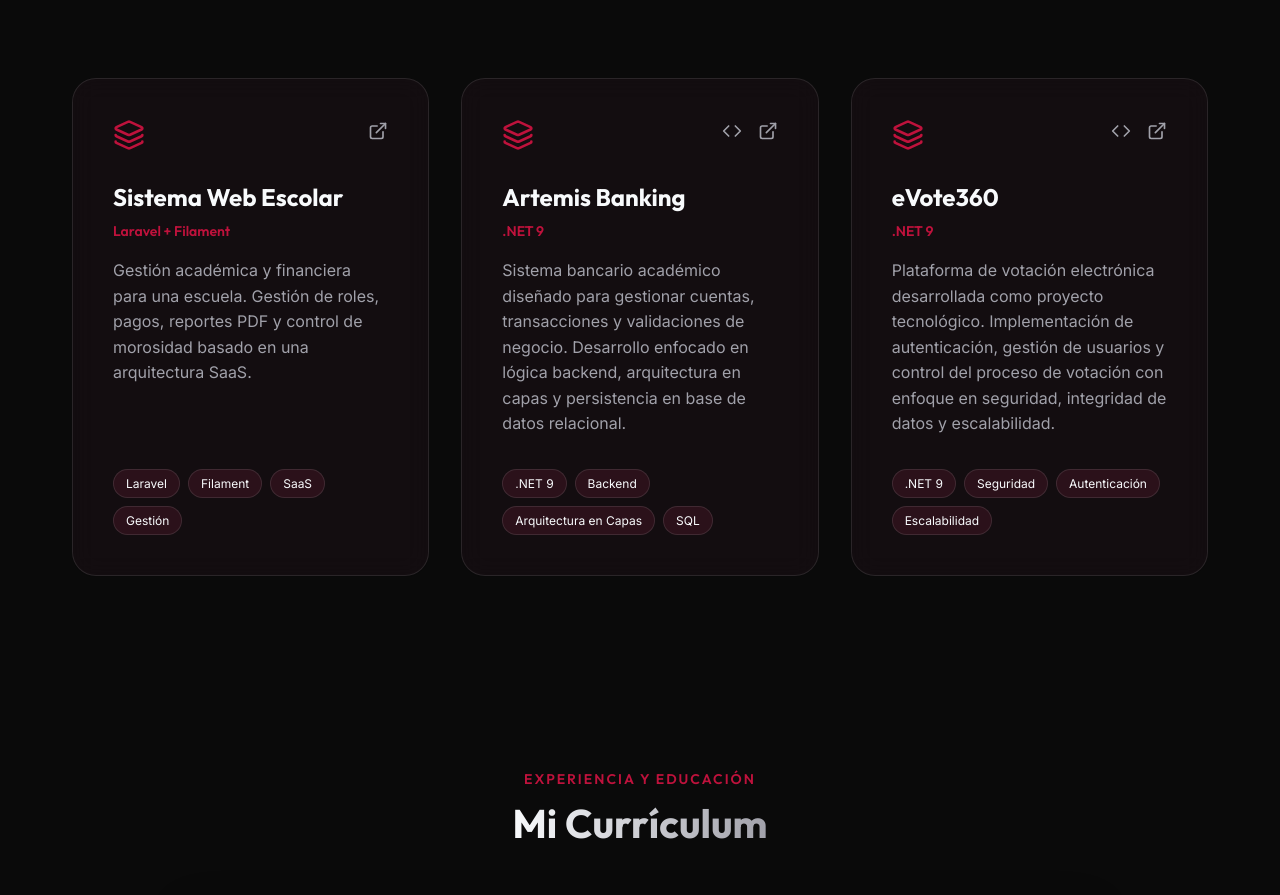
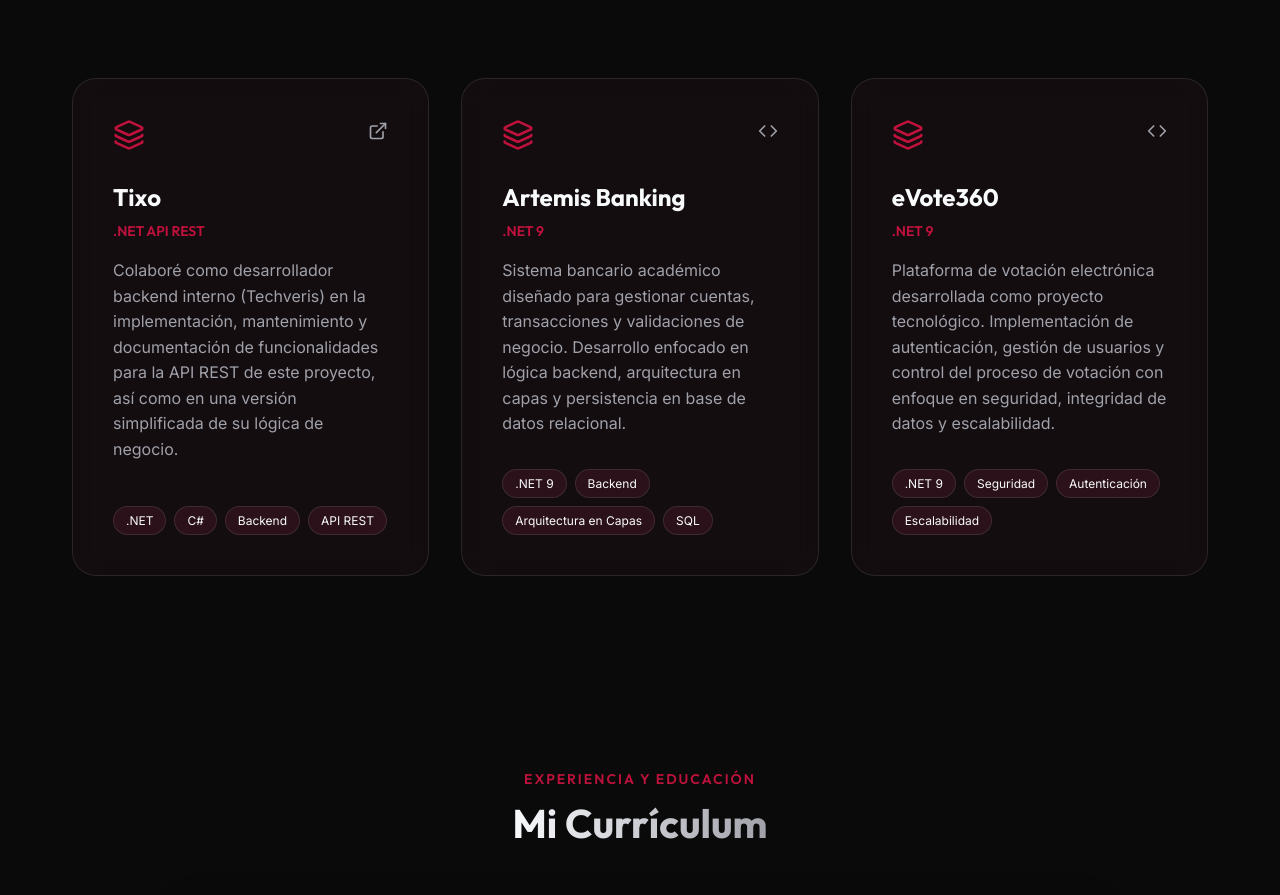
Before and after one commit to hanierpeguero/portafolio, a Next.js app: page / in a window 1280 px wide. Shown: the part 2445-3340 px from the top of the page. Built offline with nearby package versions, Linux system fonts and the light colour scheme.

Commit message:
feat(projects): replace school project with Tixo and add dynamic links

```diff
--- a/components/Projects.tsx
+++ b/components/Projects.tsx
@@ -8,16 +8,7 @@ import { useLanguage } from "@/context/LanguageContext";
 export default function Projects() {
   const { t } = useLanguage();
 
-  const repos = [
-    "#",
-    "https://github.com/hanierpeguero/ArtemisBanking.git",
-    "https://github.com/hanierpeguero/eVote360.git"
-  ];
-
-  const projects = t.projects.list.map((proj, i) => ({
-    ...proj,
-    repo: repos[i]
-  }));
+  const projects = t.projects.list;
 
   return (
     <section id="projects" className={`section ${styles.projectsSection}`}>
@@ -46,19 +37,25 @@ export default function Projects() {
               <div className={styles.cardHeader}>
                 <Layers size={32} className={styles.projectIcon} />
                 <div className={styles.projectLinks}>
-                  {project.repo !== "#" && (
+                  {project.repo && project.repo !== "" && (
                     <a href={project.repo} target="_blank" rel="noopener noreferrer" className={styles.iconLink} aria-label="Source Code">
                       <Code size={20} />
                     </a>
                   )}
-                  <a href="#" className={styles.iconLink} aria-label="Live Demo">
-                    <ExternalLink size={20} />
-                  </a>
+                  {project.demo && project.demo !== "" && (
+                    <a href={project.demo} target="_blank" rel="noopener noreferrer" className={styles.iconLink} aria-label="Live Demo">
+                      <ExternalLink size={20} />
+                    </a>
+                  )}
                 </div>
               </div>
 
               <h3 className={styles.projectTitle}>
-                {project.repo !== "#" ? (
+                {project.demo && project.demo !== "" ? (
+                  <a href={project.demo} target="_blank" rel="noopener noreferrer" style={{ textDecoration: 'none', color: 'inherit' }}>
+                    {project.title}
+                  </a>
+                ) : project.repo && project.repo !== "" ? (
                   <a href={project.repo} target="_blank" rel="noopener noreferrer" style={{ textDecoration: 'none', color: 'inherit' }}>
                     {project.title}
                   </a>
--- a/locales/en.ts
+++ b/locales/en.ts
@@ -36,22 +36,28 @@ export const en = {
     title: "Featured Projects",
     list: [
       {
-        title: "School Web System",
-        tech: "Laravel + Filament",
-        description: "Academic and financial management for a school. Role management, payments, PDF reports, and delinquency control based on a SaaS architecture.",
-        tags: ["Laravel", "Filament", "SaaS", "Management"]
+        title: "Tixo",
+        tech: ".NET API REST",
+        description: "Collaborated as an internal backend developer (Techveris) on the implementation, maintenance, and documentation of REST API features for this project, as well as a simplified version of its business logic.",
+        tags: [".NET", "C#", "Backend", "API REST"],
+        repo: "",
+        demo: "https://tixo.do"
       },
       {
         title: "Artemis Banking",
         tech: ".NET 9",
         description: "Academic banking system designed for managing accounts, transactions, and business validations. Development focused on backend logic, layered architecture, and relational database persistence.",
-        tags: [".NET 9", "Backend", "Layered Architecture", "SQL"]
+        tags: [".NET 9", "Backend", "Layered Architecture", "SQL"],
+        repo: "https://github.com/hanierpeguero/ArtemisBanking",
+        demo: ""
       },
       {
         title: "eVote360",
         tech: ".NET 9",
         description: "Electronic voting platform developed as a technology project. Implementation of authentication, user management, and voting process control with a focus on security, data integrity, and scalability.",
-        tags: [".NET 9", "Security", "Authentication", "Scalability"]
+        tags: [".NET 9", "Security", "Authentication", "Scalability"],
+        repo: "https://github.com/hanierpeguero/eVote360",
+        demo: ""
       }
     ]
   },
--- a/locales/es.ts
+++ b/locales/es.ts
@@ -36,22 +36,28 @@ export const es = {
     title: "Proyectos Destacados",
     list: [
       {
-        title: "Sistema Web Escolar",
-        tech: "Laravel + Filament",
-        description: "Gestión académica y financiera para una escuela. Gestión de roles, pagos, reportes PDF y control de morosidad basado en una arquitectura SaaS.",
-        tags: ["Laravel", "Filament", "SaaS", "Gestión"]
+        title: "Tixo",
+        tech: ".NET API REST",
+        description: "Colaboré como desarrollador backend interno (Techveris) en la implementación, mantenimiento y documentación de funcionalidades para la API REST de este proyecto, así como en una versión simplificada de su lógica de negocio.",
+        tags: [".NET", "C#", "Backend", "API REST"],
+        repo: "",
+        demo: "https://tixo.do"
       },
       {
         title: "Artemis Banking",
         tech: ".NET 9",
         description: "Sistema bancario académico diseñado para gestionar cuentas, transacciones y validaciones de negocio. Desarrollo enfocado en lógica backend, arquitectura en capas y persistencia en base de datos relacional.",
-        tags: [".NET 9", "Backend", "Arquitectura en Capas", "SQL"]
+        tags: [".NET 9", "Backend", "Arquitectura en Capas", "SQL"],
+        repo: "https://github.com/hanierpeguero/ArtemisBanking",
+        demo: ""
       },
       {
         title: "eVote360",
         tech: ".NET 9",
         description: "Plataforma de votación electrónica desarrollada como proyecto tecnológico. Implementación de autenticación, gestión de usuarios y control del proceso de votación con enfoque en seguridad, integridad de datos y escalabilidad.",
-        tags: [".NET 9", "Seguridad", "Autenticación", "Escalabilidad"]
+        tags: [".NET 9", "Seguridad", "Autenticación", "Escalabilidad"],
+        repo: "https://github.com/hanierpeguero/eVote360",
+        demo: ""
       }
     ]
   },
```
